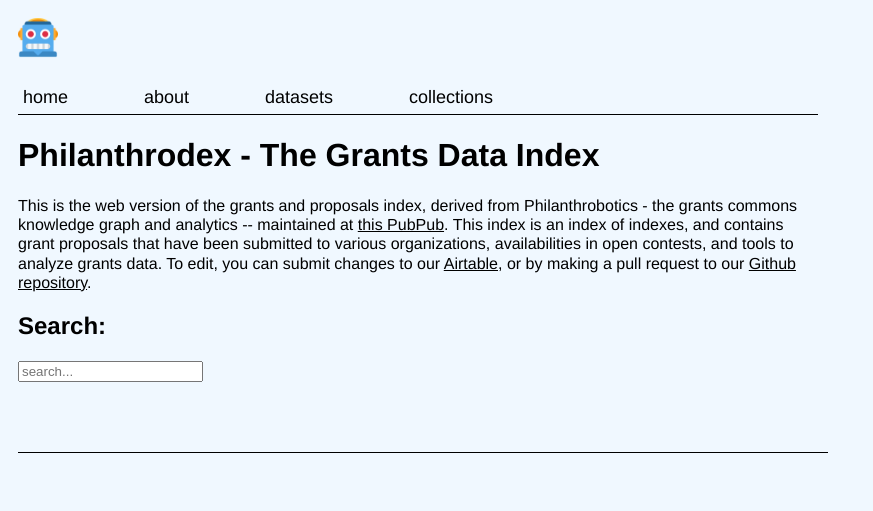
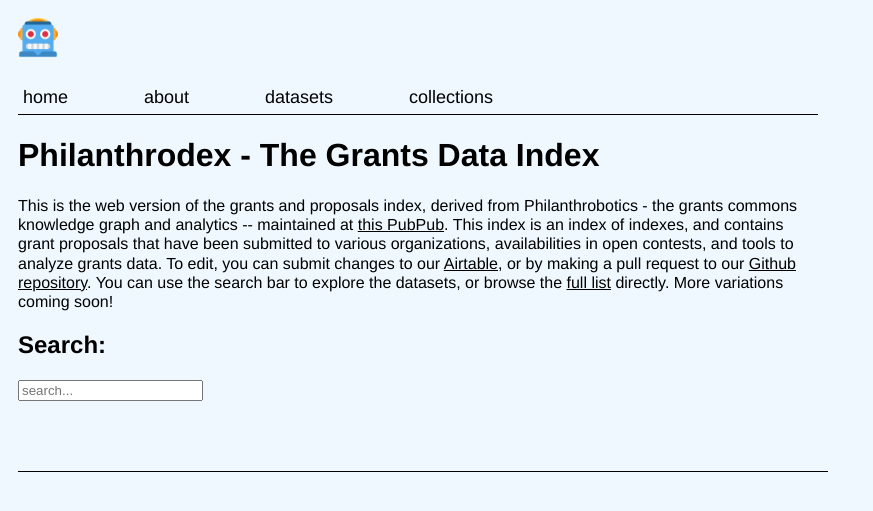
Before and after one commit to scientistkev/philanthrobotics-grants-index, a Jekyll site: the page built from app/index.html, in a window 1280 px wide. Shown: the top 511 px of the page, without its empty margins (0-873 px from the left). Built offline with Jekyll 4.4.1, drawn with Linux system fonts in a browser that asks for light colours; nearby versions of some CDN libraries.

Commit message:
adds line about link to dataset entries

```diff
--- a/app/index.html
+++ b/app/index.html
@@ -8,6 +8,8 @@
 	This index is an index of indexes, and contains grant proposals that have been submitted to various organizations,
 	availabilities in open contests, and tools to analyze grants data. To edit, you can submit changes to our <a href=https://airtable.com/invite/l?inviteId=inv8nxTOAnU5T1Igo&inviteToken=33d5700dae42999ab4b5e0af51c1d288d14ab96ee9dbcf8d375ffcb60c06392d&utm_medium=email&utm_source=product_team&utm_content=transactional-alerts>Airtable</a>,
 	or by making a pull request to our <a href=https://github.com/scientistkev/philanthrobotics-grants-index>Github repository</a>.
+
+	You can use the search bar to explore the datasets, or browse the <a href="/entries">full list</a> directly. More variations coming soon!
 
 <h2>Search:</h2>
 
```
